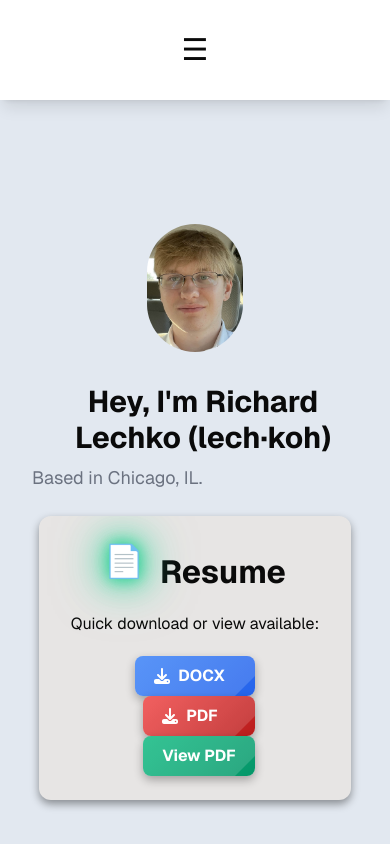
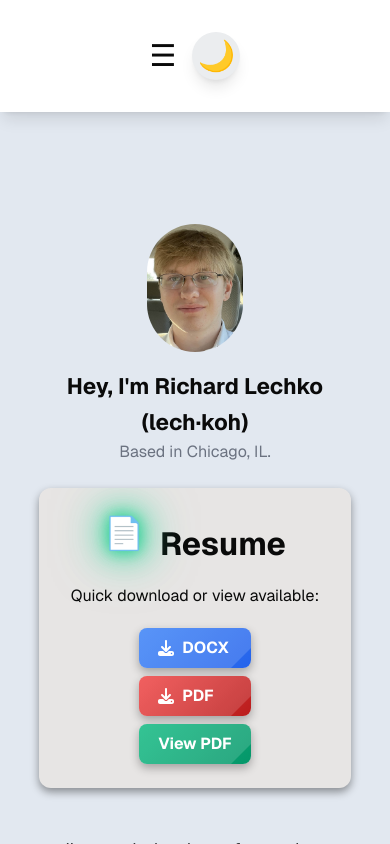
Before and after one commit to RichardLechko/React-Resume, a React (Create React App) app in the folder client/: page / in a window 390 px wide. Built offline with nearby package versions, Linux system fonts and the light colour scheme.

Commit message:
fixed a bug that caused the navbar to open up when the theme toggle was pressed on mobile

```diff
--- a/client/src/components/Contact.js
+++ b/client/src/components/Contact.js
@@ -169,7 +169,7 @@ const Contact = () => {
               <p className="text-lg max-[640px]:text-base">
                 <span
                   id="custom-font"
-                  className="text-blue-400 hover:text-blue-600 transition-colors duration-300"
+                  className="text-blue-400 hover:text-blue-600 transition-colors duration-300 dark:text-blue-500"
                 >
                   richardlechko [at] gmail.com
                 </span>
--- a/client/src/components/NavBar.js
+++ b/client/src/components/NavBar.js
@@ -106,12 +106,14 @@ const NavBar = ({ refs }) => {
         <div className="flex items-center justify-center px-4 py-4">
           {isScreenSmall && (
             <div
-              className="text-3xl cursor-pointer"
+              className="text-3xl cursor-pointer flex items-center gap-2"
               onClick={() => setIsSidebarOpen(!isSidebarOpen)}
             >
-              &#9776;
+              <span className="mr-2">&#9776;</span>
+              <ThemeToggle />
             </div>
           )}
+
           {!isScreenSmall && (
             <ul className="flex items-center justify-center gap-6 max-[1280px]:gap-4 text-center">
               <ThemeToggle />
@@ -143,7 +145,7 @@ const NavBar = ({ refs }) => {
       </nav>
       {isScreenSmall && (
         <div
-          className={`fixed left-0 top-[100px] h-[calc(100%-64px)] w-[200px] bg-white dark:bg-gray-900 z-40 transform ${
+          className={`fixed left-0 pt-10 top-[100px] h-[calc(100%-64px)] w-[200px] bg-white dark:bg-gray-900 z-40 transform ${
             isSidebarOpen ? "translate-x-0" : "-translate-x-full"
           } transition-transform duration-300`}
         >
--- a/client/src/components/Personal.js
+++ b/client/src/components/Personal.js
@@ -8,17 +8,19 @@ const Personal = () => {
       id="personal"
       className="container mx-auto pt-32 flex flex-col items-center justify-center px-4 md:px-8"
     >
-      <div className="flex items-center text-center max-[640px]:flex-col">
+      <div className="flex flex-col items-center text-center md:flex-row md:items-center md:text-left">
         <img
           src="/myself/myself.jpg"
           alt="Richard Lechko"
-          className="rounded-full w-24 h-32 mb-4 max-[640px]:mb-8"
+          className="rounded-full w-24 h-32 mb-4 md:mb-0 md:mr-4"
         />
-        <div className="ml-4 text-left flex flex-col space-y-2">
-          <h1 className="text-5xl font-bold max-[1024px]:text-3xl">
+        <div className="flex flex-col items-center md:items-start">
+          <h1 className="text-5xl font-bold max-[1024px]:text-3xl max-[640px]:text-[1.4rem]">
             Hey, I'm Richard Lechko (lech·koh)
           </h1>
-          <p className="text-lg text-gray-500">Based in Chicago, IL.</p>
+          <p className="text-lg text-gray-500 max-[640px]:text-base">
+            Based in Chicago, IL.
+          </p>
         </div>
       </div>
 
@@ -34,7 +36,7 @@ const Personal = () => {
             Resume
           </h2>
           <p className="text-md m-2">Quick download or view available:</p>
-          <div className="flex justify-center space-x-2 mt-3 button-container">
+          <div className="flex justify-center gap-4 mt-3 button-container">
             <a
               id="download-docx"
               href="/resumes/Richard_Lechko_Resume.docx"
@@ -68,7 +70,7 @@ const Personal = () => {
         </div>
       </div>
 
-      <div className="mt-6 w-1/2 mx-auto text-lg md:text-xl space-y-4 text-center max-[425px]:text-center personal-text">
+      <div className="mt-6 w-1/2 max-[640px]:w-4/5 mx-auto text-lg md:text-xl space-y-4 text-center max-[425px]:text-center personal-text">
         <p>
           I'm a web developer focused on building innovative and user-friendly
           applications. I work with various programming languages and frameworks
--- a/client/src/components/ThemeToggle.js
+++ b/client/src/components/ThemeToggle.js
@@ -3,7 +3,8 @@ import React, { useState, useEffect } from "react";
 const ThemeToggle = () => {
   const [theme, setTheme] = useState("light");
 
-  const toggleTheme = () => {
+  const toggleTheme = (e) => {
+    e.stopPropagation(); // Prevent the click from bubbling up to the parent
     const root = document.documentElement;
 
     root.classList.add("no-transition");
--- a/client/src/styles/contact.css
+++ b/client/src/styles/contact.css
@@ -147,11 +147,14 @@
   .button-container {
     display: flex;
     flex-direction: column;
+    align-items: center;
+    gap: 0.5rem; /* Add spacing between buttons */
   }
-}
 
-.personal-text {
-  line-height: 2.5rem;
+  .resume-button {
+    width: 100%; /* Make buttons full width for better alignment */
+    text-align: center;
+  }
 }
 
 .placeholder-styled::placeholder {
```
